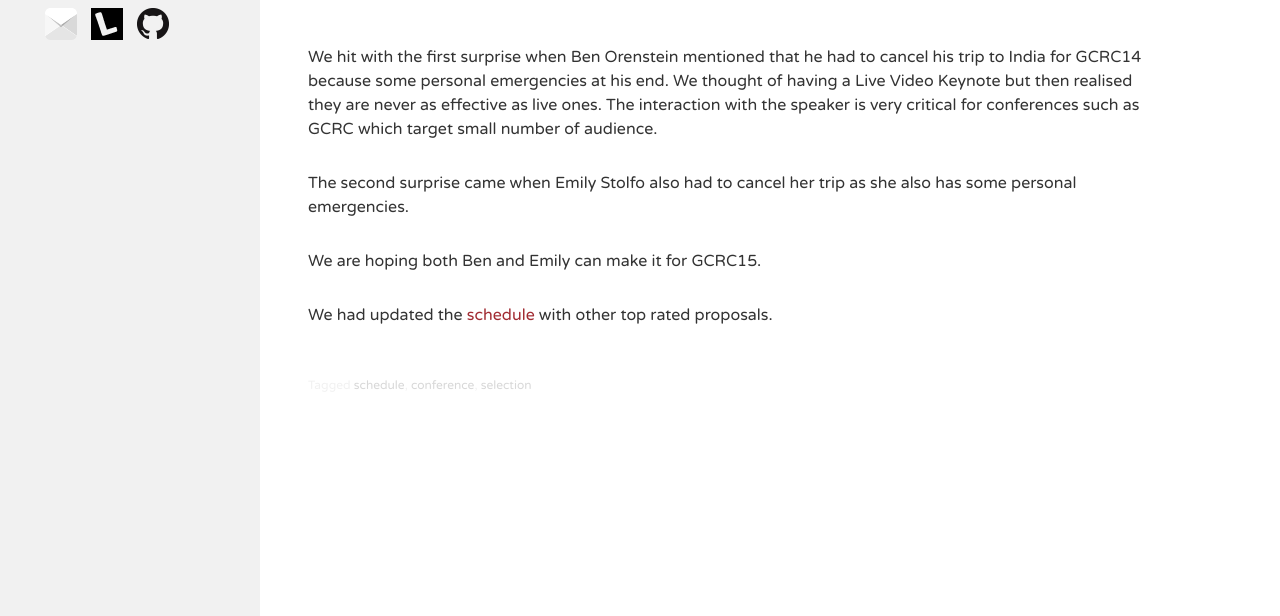
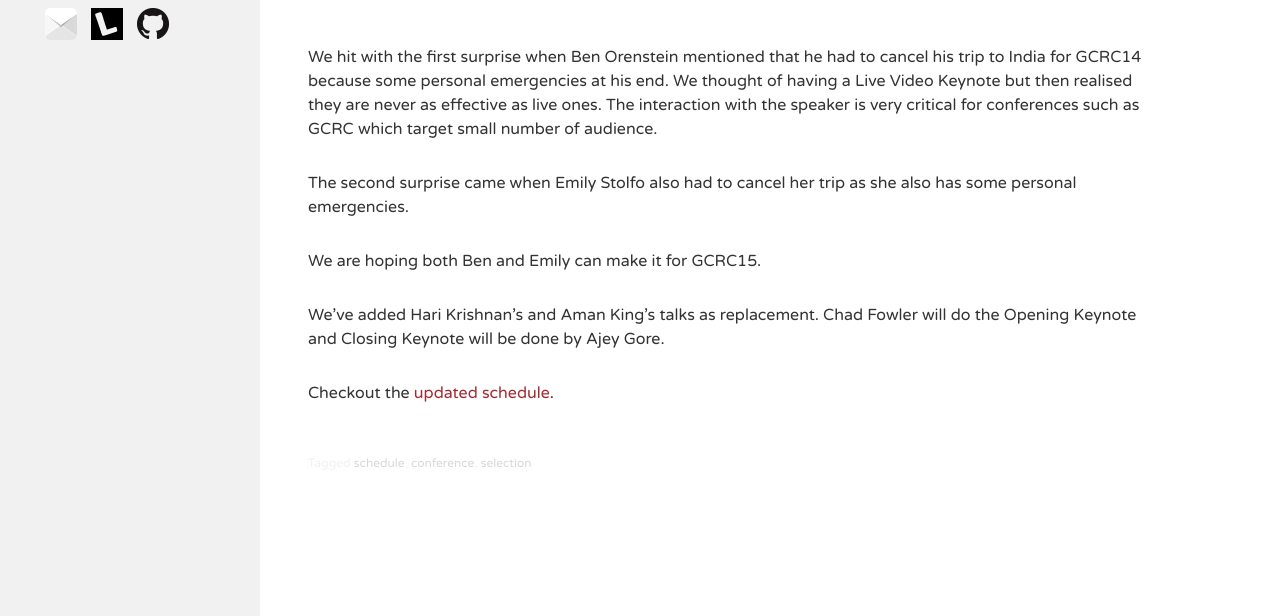
Before and after one commit to GardenCityRuby/GCRC2014, a Jekyll site: the page built from _posts/2013-12-06-change-in-keynote-and-schedule.md, in a window 1280 px wide and 1062 px high. Shown: the part 446-1062 px from the top of the window. Built offline with Jekyll 4.4.1, drawn with Linux system fonts in a browser that asks for light colours; nearby versions of some CDN libraries; comment, search, counter and statistics services are not loaded.

Commit message:
add the details such as what talks got replaced for cancellation

```diff
--- a/_posts/2013-12-06-change-in-keynote-and-schedule.md
+++ b/_posts/2013-12-06-change-in-keynote-and-schedule.md
@@ -14,4 +14,6 @@ The second surprise came when Emily Stolfo also had to cancel her trip as she al
 
 We are hoping both Ben and Emily can make it for GCRC15.
 
-We had updated the [schedule](https://bitly.com/gcrc-schedule) with other top rated proposals.
+We've added Hari Krishnan's and Aman King's talks as replacement. Chad Fowler will do the Opening Keynote and Closing Keynote will be done by Ajey Gore.
+
+Checkout the [updated schedule](https://bitly.com/gcrc-schedule).
```
